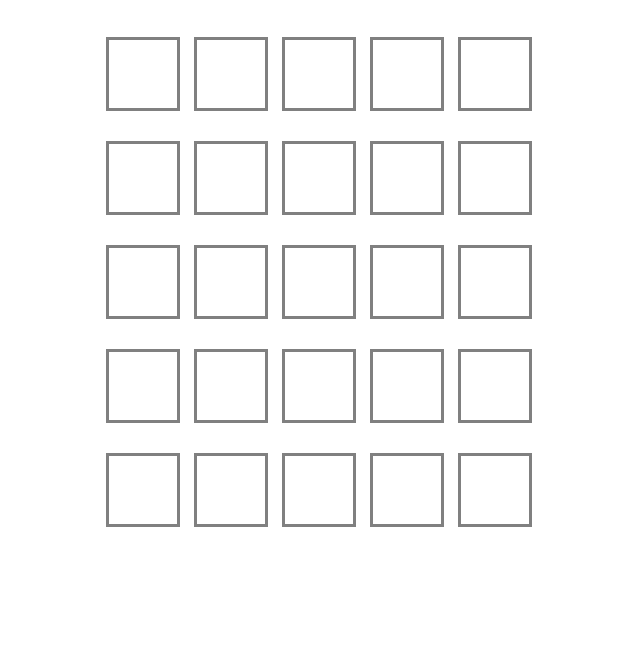
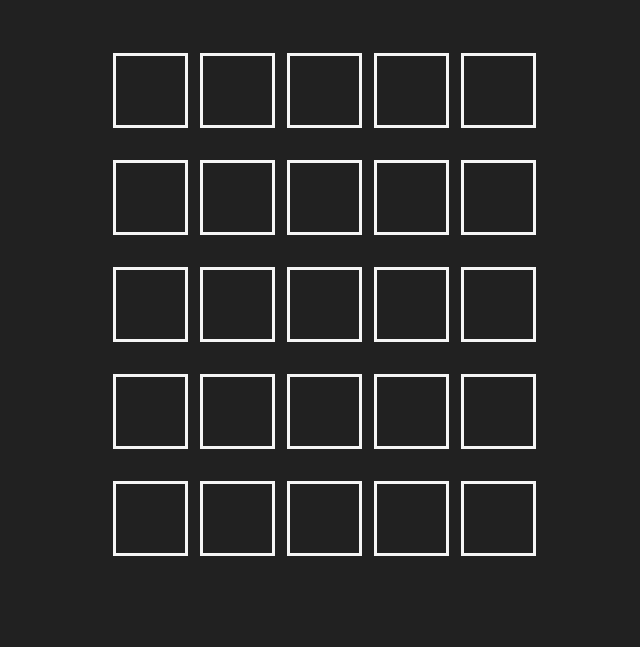
Before and after one commit to eduoliveirachaves/word-game, a plain HTML site: page index.html in a window 1280 px wide. Shown: the part 153-800 px from the top of the page, without its empty margins (316-956 px from the left). Drawn offline with Linux system fonts and the light colour scheme.

Commit message:
mostly of html and css finished

```diff
--- a/index.html
+++ b/index.html
@@ -12,50 +12,41 @@
 <div class="game">
     <h1 class="title">Word Masters</h1>
     <div class="word-row">
-        <form action="">
-            <input type="text" maxlength="1" size="1">
-            <input type="text" maxlength="1">
-            <input type="text" maxlength="1">
-            <input type="text" maxlength="1">
-            <input type="text" maxlength="1">
-        </form>
+        <input maxlength="1">
+        <input maxlength="1">
+        <input maxlength="1">
+        <input maxlength="1">
+        <input maxlength="1">
     </div>
     <div class="word-row">
-        <form action="">
-            <input type="text" maxlength="1">
-            <input type="text" maxlength="1">
-            <input type="text" maxlength="1">
-            <input type="text" maxlength="1">
-            <input type="text" maxlength="1">
-        </form>
+        <input maxlength="1">
+        <input maxlength="1">
+        <input maxlength="1">
+        <input maxlength="1">
+        <input maxlength="1">
     </div>
     <div class="word-row">
-        <form action="">
-            <input type="text" maxlength="1">
-            <input type="text" maxlength="1">
-            <input type="text" maxlength="1">
-            <input type="text" maxlength="1">
-            <input type="text" maxlength="1">
-        </form>
+        <input maxlength="1">
+        <input maxlength="1">
+        <input maxlength="1">
+        <input maxlength="1">
+        <input maxlength="1">
     </div>
     <div class="word-row">
-        <form action="">
-            <input type="text" maxlength="1">
-            <input type="text" maxlength="1">
-            <input type="text" maxlength="1">
-            <input type="text" maxlength="1">
-            <input type="text" maxlength="1">
-        </form>
+        <input maxlength="1">
+        <input maxlength="1">
+        <input maxlength="1">
+        <input maxlength="1">
+        <input maxlength="1">
     </div>
     <div class="word-row">
-        <form action="">
-            <input type="text" maxlength="1">
-            <input type="text" maxlength="1">
-            <input type="text" maxlength="1">
-            <input type="text" maxlength="1">
-            <input type="text" maxlength="1">
-        </form>
+        <input maxlength="1">
+        <input maxlength="1">
+        <input maxlength="1">
+        <input maxlength="1">
+        <input maxlength="1">
     </div>
+    <script src="logic.js"></script>
 </div>
 </body>
 </html>
--- a/logic.js
+++ b/logic.js
@@ -1,4 +1,5 @@
-function init() {
+const url = "https://words.dev-apis.com/word-of-the-day"
 
+await function init() {
+    fetch(url).then(res => res.json()).then(data => console.log(data));
 }
-init();
--- a/style.css
+++ b/style.css
@@ -2,6 +2,7 @@
     box-sizing: border-box;
     margin: 0;
     /*border: red 1px solid;*/
+    background: #212121;
 }
 
 .title {
@@ -10,7 +11,8 @@
     margin: auto auto 40px auto;
     width: 70%;
     height: 100px;
-    border-bottom: solid 2px black
+    border-bottom: solid 2px white;
+    color: white;
 }
 
 .game {
@@ -20,20 +22,33 @@
 
 .word-row {
     display: flex;
-    flex-direction: row;
     justify-content: center;
-    margin-top: 30px;
+    padding: 10px;
+    margin: 0;
 }
 
 input {
-    width: 74px;
-    height: 74px;
-    margin-right: 10px;
-    border: 3px gray solid;
+    width: 75px;
+    height: 75px;
+    border: 3px whitesmoke solid;
     caret-color: transparent;
     text-transform: uppercase;
     font-size: 50px;
-    padding-left: 19px;
     font-family: Ubuntu, "Ubuntu Sans", sans-serif;
     font-weight: bold;
+    color: white;
+    text-align: center;
+    margin: 6px;
 }
+
+.correct {
+    background-color: green;
+}
+
+.correctletter {
+    background-color: yellow;
+}
+
+.wrong {
+    background-color: red;
+}
```
